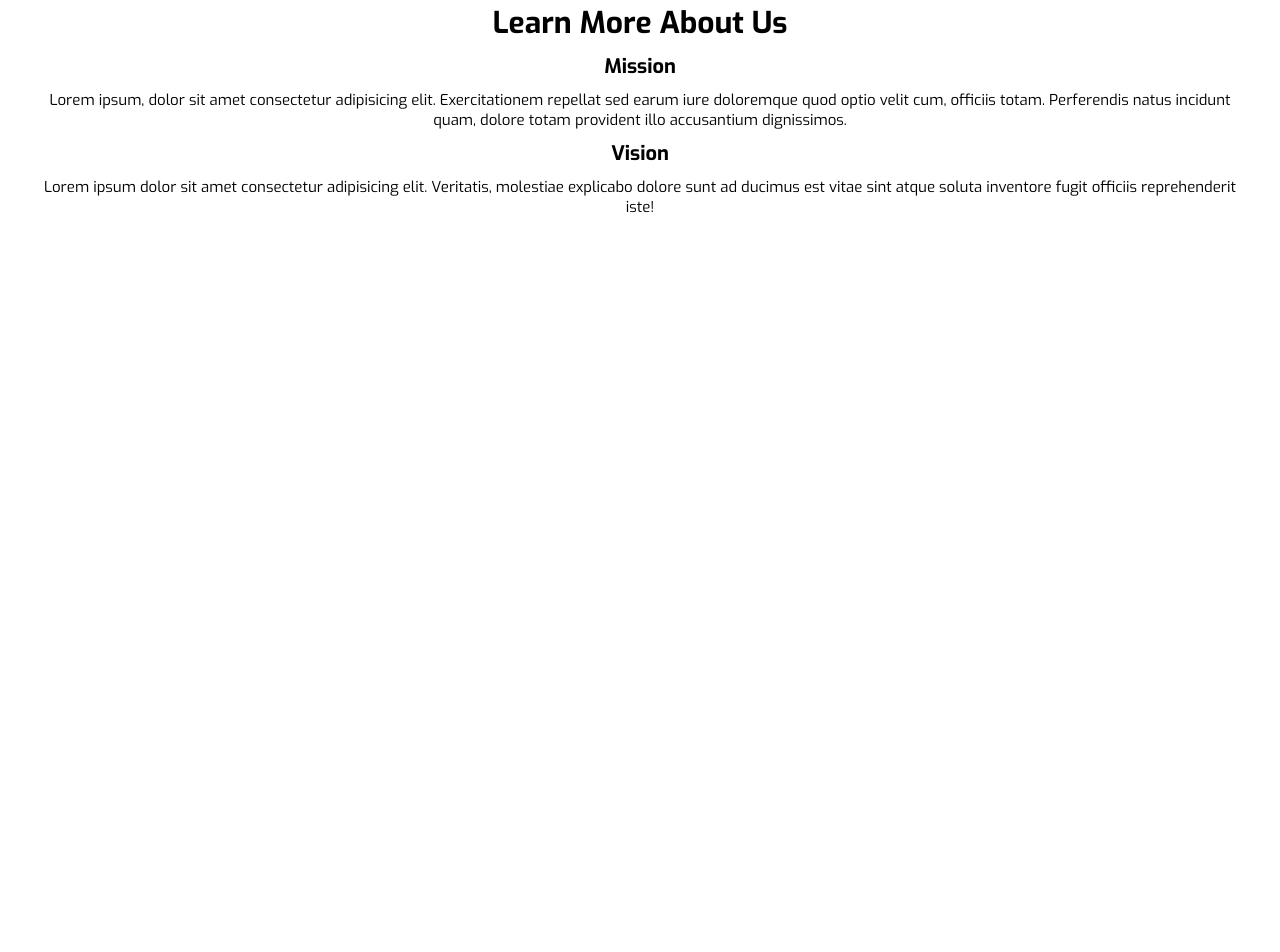
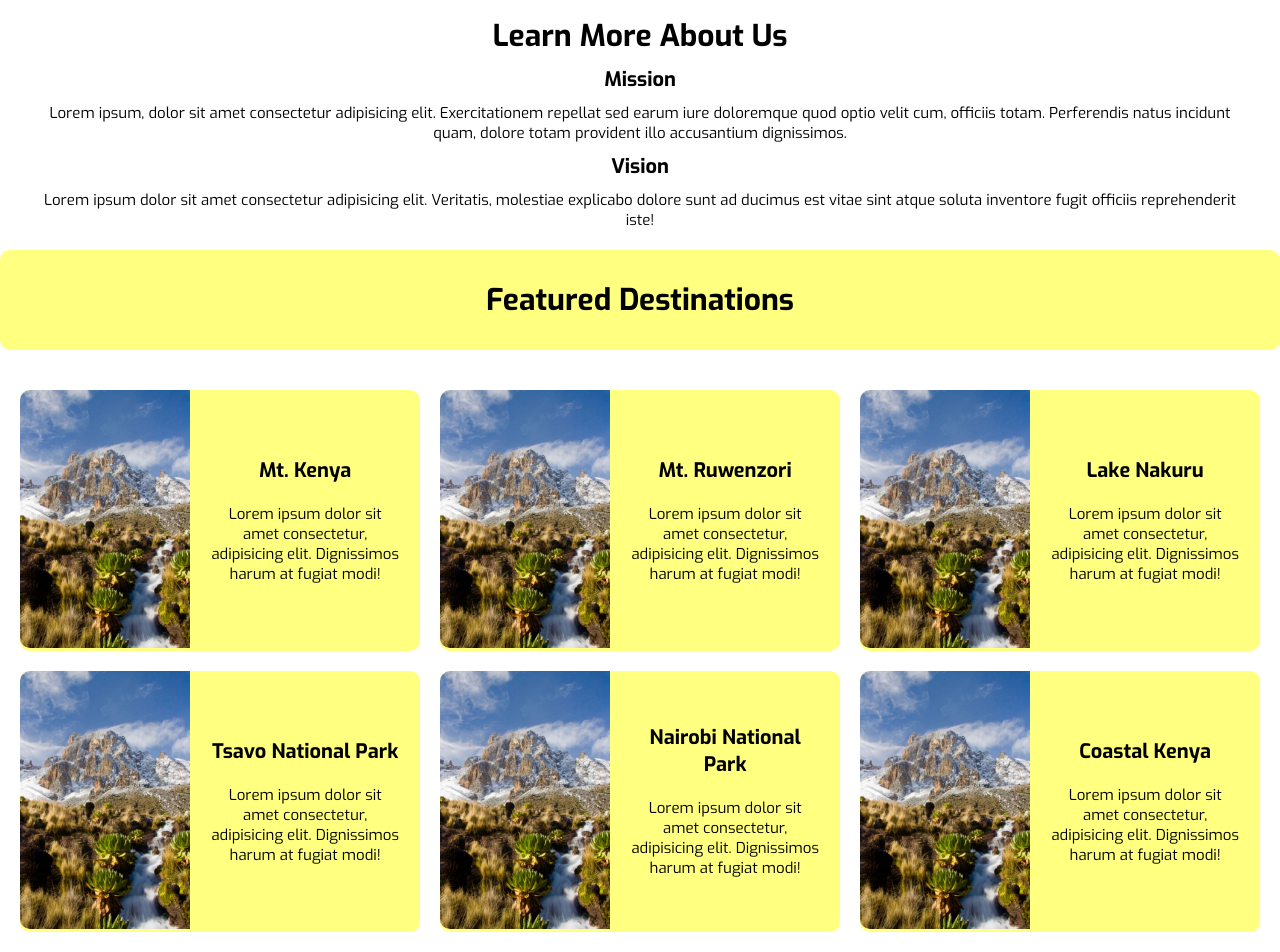
Before and after one commit to WeBstwr/Zaph-Tours-landing-page, a React (Vite) app: page / in a window 1280 px wide. Shown: the part 794-1746 px from the top of the page. Before the commit the page ends 1011 px from the top, so only its background shows below. Built offline with nearby package versions, Linux system fonts and the light colour scheme.

Commit message:
create the structure for feature dest section
I have created a basic structure for the feature destinations section

```diff
--- /dev/null
+++ b/src/components/Banner/Banner.jsx
@@ -0,0 +1,12 @@
+import "./banner.css"
+
+const Banner = ({ mainText, subText }) =>{
+    return(
+        <div className="banner">
+            <h2>{mainText}</h2>
+            <p>{subText}</p>
+        </div>
+    )
+}
+
+export default Banner
--- /dev/null
+++ b/src/components/Banner/banner.css
@@ -0,0 +1,14 @@
+.banner{
+    display: flex;
+    flex-direction: column;
+    margin: 2rem 0;
+    background-color: var(--secondary-color);
+    padding: 3rem;
+    text-align: center;
+    border-radius: 10px;
+}
+
+.banner h2{
+    font-size: 3rem;
+    text-transform: capitalize;
+}
--- /dev/null
+++ b/src/pages/Home/About.jsx
@@ -0,0 +1,36 @@
+import Banner from "../../components/Banner/Banner"
+
+
+const About = () =>{
+    return(
+        <>
+        <Banner
+        mainText="about us"
+        />
+        <div className="about-section">
+        <div className="about-text-box">
+          <h3>learn more about us</h3>
+          <div className="about-main-text">
+            <h4>mission</h4>
+            <p>
+              Lorem ipsum, dolor sit amet consectetur adipisicing elit.
+              Exercitationem repellat sed earum iure doloremque quod optio velit
+              cum, officiis totam. Perferendis natus incidunt quam, dolore totam
+              provident illo accusantium dignissimos.
+            </p>
+            <h4>vision</h4>
+            <p>
+              Lorem ipsum dolor sit amet consectetur adipisicing elit.
+              Veritatis, molestiae explicabo dolore sunt ad ducimus est vitae
+              sint atque soluta inventore fugit officiis reprehenderit iste!
+            </p>
+          </div>
+          {/* <aboutIcons icon={} /> */}
+        </div>
+      </div>
+
+      </>
+    )
+}
+
+export default About
--- /dev/null
+++ b/src/pages/Home/Featured.jsx
@@ -0,0 +1,70 @@
+import Banner from "../../components/Banner/Banner"
+import mtKenya from "../../assets/mtKenya.jpg"
+
+const Featured = () =>{
+    return(
+        <>
+        <Banner
+        mainText="featured destinations"
+        />
+        <div className="featured-section">
+            <div className="feature-container">
+                <div className="feature-image">
+                    <img src={mtKenya} alt="" />
+                </div>
+                <div className="feature-text-box">
+                    <h3>mt. kenya</h3>
+                    <p>Lorem ipsum dolor sit amet consectetur, adipisicing elit. Dignissimos harum at fugiat modi!</p>
+                </div>
+            </div>
+            <div className="feature-container">
+                <div className="feature-image">
+                    <img src={mtKenya} alt="" />
+                </div>
+                <div className="feature-text-box">
+                    <h3>mt. ruwenzori</h3>
+                    <p>Lorem ipsum dolor sit amet consectetur, adipisicing elit. Dignissimos harum at fugiat modi!</p>
+                </div>
+            </div>
+            <div className="feature-container">
+                <div className="feature-image">
+                    <img src={mtKenya} alt="" />
+                </div>
+                <div className="feature-text-box">
+                    <h3>lake nakuru</h3>
+                    <p>Lorem ipsum dolor sit amet consectetur, adipisicing elit. Dignissimos harum at fugiat modi!</p>
+                </div>
+            </div>
+            <div className="feature-container">
+                <div className="feature-image">
+                    <img src={mtKenya} alt="" />
+                </div>
+                <div className="feature-text-box">
+                    <h3>tsavo national park</h3>
+                    <p>Lorem ipsum dolor sit amet consectetur, adipisicing elit. Dignissimos harum at fugiat modi!</p>
+                </div>
+            </div>
+            <div className="feature-container">
+                <div className="feature-image">
+                    <img src={mtKenya} alt="" />
+                </div>
+                <div className="feature-text-box">
+                    <h3>nairobi national park</h3>
+                    <p>Lorem ipsum dolor sit amet consectetur, adipisicing elit. Dignissimos harum at fugiat modi!</p>
+                </div>
+            </div>
+            <div className="feature-container">
+                <div className="feature-image">
+                    <img src={mtKenya} alt="" />
+                </div>
+                <div className="feature-text-box">
+                    <h3>coastal kenya</h3>
+                    <p>Lorem ipsum dolor sit amet consectetur, adipisicing elit. Dignissimos harum at fugiat modi!</p>
+                </div>
+            </div>
+        </div>
+        </>
+    )
+}
+
+export default Featured
--- a/src/pages/Home/Hero.jsx
+++ b/src/pages/Home/Hero.jsx
@@ -1,5 +1,5 @@
+import heroBg from "../../assets/heroBg.jpg"
 import "./home.css";
-
 
 // const aboutIcons = ({icon}) =>{
 //   return(
@@ -13,42 +13,19 @@ import "./home.css";
 const Hero = () => {
   return (
     <>
-     <div className="hero-section">
-      <div className="text-box">
-        <div className="title">
-          <h1>welcome to zaph tours</h1>
-          <p>
-            best safaris and adventures
-          </p>
+      <div className="hero-section">
+
+
+        <div className="text-box">
+          <div className="title">
+            <h1>welcome to zaph tours</h1>
+            <p>best safaris and adventures</p>
+          </div>
         </div>
       </div>
 
-    </div>
-
-    <div className="about-banner">
-      <div className="about-text">
-        <h2>about us</h2>
-      </div>
-    </div>
-    <div className="about-section">
-      <div className="about-text-box">
-        <h3>learn more about us</h3>
-        <div className="about-main-text">
-          <h4>mission</h4>
-          <p>Lorem ipsum, dolor sit amet consectetur adipisicing elit. Exercitationem repellat sed earum iure doloremque quod optio velit cum, officiis totam. Perferendis natus incidunt quam, dolore totam provident illo accusantium dignissimos.</p>
-          <h4>vision</h4>
-          <p>Lorem ipsum dolor sit amet consectetur adipisicing elit. Veritatis, molestiae explicabo dolore sunt ad ducimus est vitae sint atque soluta inventore fugit officiis reprehenderit iste!</p>
-          </div>
-        {/* <aboutIcons icon={} /> */}
-      </div>
-    </div>
-
-
-
 
     </>
-
-
   );
 };
 
--- a/src/pages/Home/Home.jsx
+++ b/src/pages/Home/Home.jsx
@@ -1,7 +1,17 @@
 import Hero from "./Hero";
+import About from "./About";
+import Featured from "./Featured";
 
 const Home = () => {
-  return <Hero />;
+  return (
+<>
+   <Hero />;
+   <About />
+   <Featured />
+  </>
+  )
+
+
 };
 
 export default Home;
--- a/src/pages/Home/home.css
+++ b/src/pages/Home/home.css
@@ -7,20 +7,31 @@
   background-size: cover;
   background-position: center;
   justify-content: end;
-  /* transition: 15s;
-    transform: scale(1.14); */
+  animation: zoom-in 10s ease-in-out forwards;
+  overflow: hidden;
 }
+
+
+@keyframes zoom-in {
+  from {
+    transform: scale(1);
+  }
+  to {
+    transform: scale(1.02);
+  }
+}
+
+
 
 .text-box {
   color: var(--primary-color);
   text-align: center;
   margin-bottom: 4rem;
-
 }
 
 .title {
   font-size: 1.5rem;
-  text-shadow: 0px 0px 50px rgba(0,0,0,1);
+  text-shadow: 0px 0px 50px rgba(0, 0, 0, 1);
 }
 .title h1 {
   padding: 1.5rem;
@@ -34,40 +45,71 @@
   margin: 0 4rem;
 }
 
-.about-banner{
-  margin: 2rem 0;
-  background-color: var(--secondary-color);
-  padding: 3rem;
-  text-align: center;
-}
 
-.about-text{
+
+.about-text {
   font-size: 2rem;
   text-transform: capitalize;
 }
 
-.about-section{
+.about-section {
   display: flex;
   align-items: center;
   flex-direction: column;
 }
 
-.about-text-box{
+.about-text-box {
   text-align: center;
 }
 
-.about-text-box h3{
+.about-text-box h3 {
   font-size: 3rem;
   text-transform: capitalize;
 }
-.about-main-text h4{
+.about-main-text h4 {
   font-size: 2rem;
   padding: 1rem;
   text-transform: capitalize;
 }
-.about-main-text p{
+.about-main-text p {
   display: flex;
   font-size: 1.5rem;
   margin: 0 4rem;
   flex-wrap: wrap;
 }
+
+.featured-section{
+  display: flex;
+  padding: 2rem;
+  gap: 2rem;
+  flex-wrap: wrap;
+}
+
+.feature-container{
+  border-radius: 10px;
+  display: flex;
+  justify-content: center;
+  width: 40rem;
+  align-items: center;
+  background-color: var(--secondary-color);
+}
+.feature-image img{
+  width: 100%;
+  height: 100%;
+  border-top-left-radius: 10px;
+  border-bottom-left-radius: 10px;
+}
+
+.feature-text-box{
+  text-align: center;
+  padding: 2rem;
+}
+
+.feature-text-box h3{
+  margin-bottom: 2rem;
+  font-size: 2rem;
+  text-transform: capitalize;
+}
+.feature-text-box p{
+  font-size: 1.5rem;
+}
```
Also changed, not shown: src/assets/mtKenya.jpg (added).
